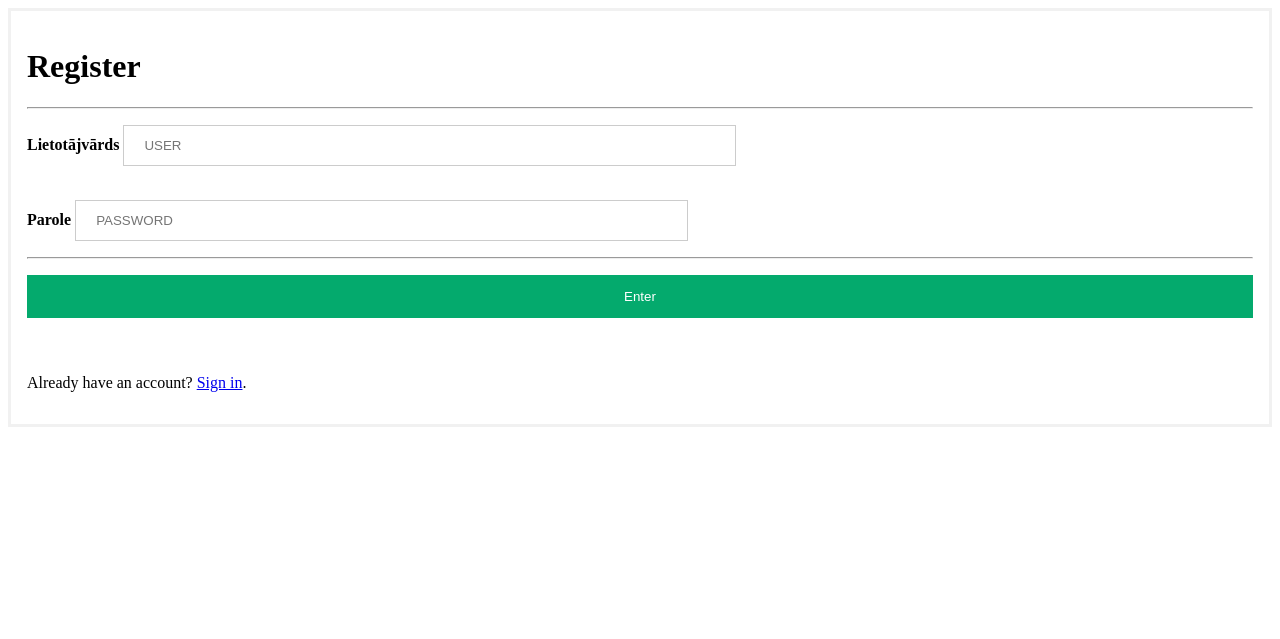
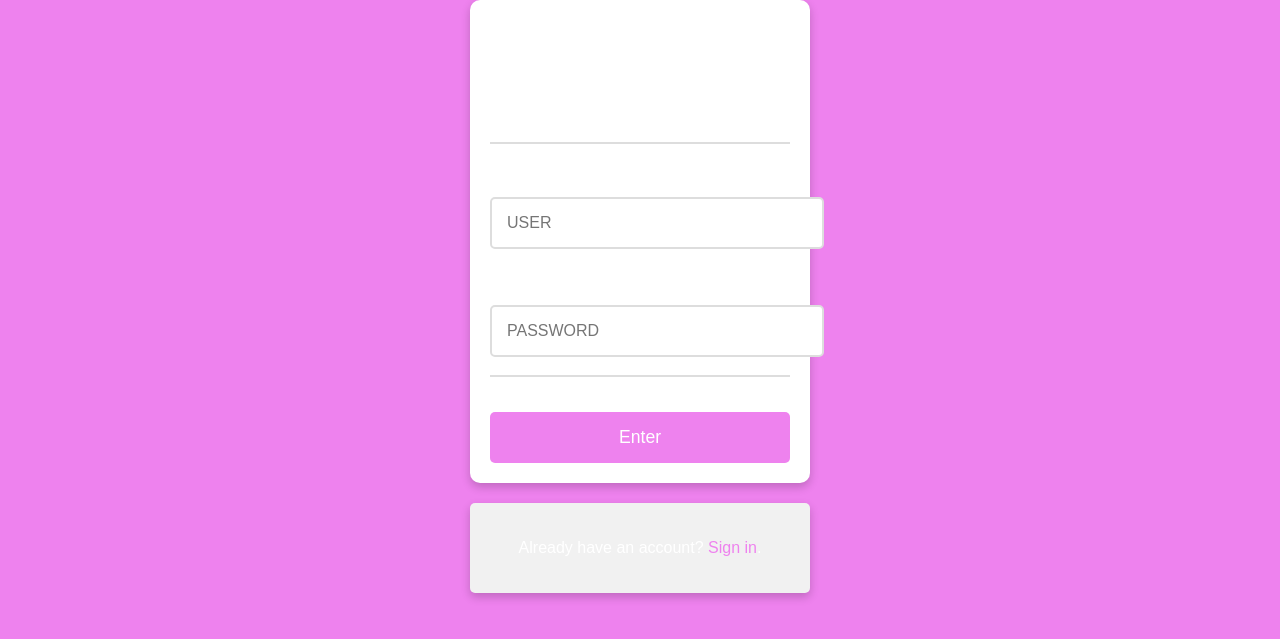
Before and after one commit to Sabuciss/db_programm, a PHP site: page /index.html in a window 1280 px wide. Shown: the top 639 px of the page. Run offline with PHP 8.4, Linux system fonts and the light colour scheme.

Commit message:
Update style.css

```diff
--- a/style.css
+++ b/style.css
@@ -1,60 +1,82 @@
-/* Bordered form */
-form {
-    border: 3px solid #f1f1f1;
+body {
+  background-color: violet;
+  font-family: Arial, Helvetica, sans-serif;
+  color: white; /* Bright text color for the body */
+  text-align: center;
+  margin: 0;
+  padding: 0;
 }
 
-  /* Full-width inputs */
-  input[type=text], input[type=password] {
-    width: 50%;
-    padding: 12px 20px;
-    margin: 8px 0;
-    display: inline-block;
-    border: 1px solid #ccc;
-    box-sizing: border-box;
+h1 {
+  color: white; /* Bright text color for the header */
+  padding: 20px;
+  font-size: 2em;
+  text-align: center;
+  position: relative;
+  font-family: 'Gill Sans', 'Gill Sans MT', Calibri, 'Trebuchet MS', sans-serif;
 }
 
-  /* Set a style for all buttons */
+.container {
+  background-color: white;
+  padding: 20px;
+  border-radius: 10px;
+  width: 300px;
+  margin: 0 auto;
+  box-shadow: 0 4px 10px rgba(0, 0, 0, 0.2); /* Adds subtle shadow to the box */
+}
+
+input[type="text"], input[type="password"] {
+  width: 100%;
+  padding: 15px;
+  margin: 10px 0;
+  display: inline-block;
+  border: 2px solid #ddd; /* Light gray border for inputs */
+  background-color: white;
+  color: violet; /* Text color inside the input boxes */
+  border-radius: 5px;
+  font-size: 1em;
+}
+
+input[type="text"]:focus, input[type="password"]:focus {
+  background-color: #f2f2f2; /* Light gray background when focused */
+  outline: none;
+  border-color: violet; /* Violet border when focused */
+}
+
 button {
-    background-color: #04AA6D;
+  background-color: violet;
   color: white;
-    padding: 14px 20px;
-    margin: 8px 0;
+  padding: 15px 20px;
   border: none;
+  border-radius: 5px;
   cursor: pointer;
   width: 100%;
+  font-size: 1.1em;
+  margin-top: 10px;
 }
 
-  /* Add a hover effect for buttons */
 button:hover {
-    opacity: 0.8;
+  background-color: darkviolet; /* Darker violet on hover */
 }
 
-  /* Extra style for the cancel button (red) */
-  .cancelbtn {
-    width: auto;
-    padding: 10px 18px;
-    background-color: #f44336;
+a {
+  color: violet; /* Bright violet text for links */
+  text-decoration: none;
 }
 
-
-  /* Add padding to containers */
-  .container {
-    padding: 16px;
+a:hover {
+  text-decoration: underline;
 }
 
-  /* The "Forgot password" text */
-  span.psw {
-    float: right;
-    padding-top: 16px;
+.signin {
+  background-color: #f1f1f1;
+  text-align: center;
+  padding: 20px;
+  margin-top: 20px;
+  border-radius: 5px;
 }
 
-  /* Change styles for span and cancel button on extra small screens */
-  @media screen and (max-width: 300px) {
-    span.psw {
-      display: block;
-      float: none;
+hr {
+  border: 1px solid #ddd;
+  margin-bottom: 25px;
 }
-    .cancelbtn {
-      width: 100%;
-    }
-  }
```
Lines whose indentation alone changed are shown as unchanged.
